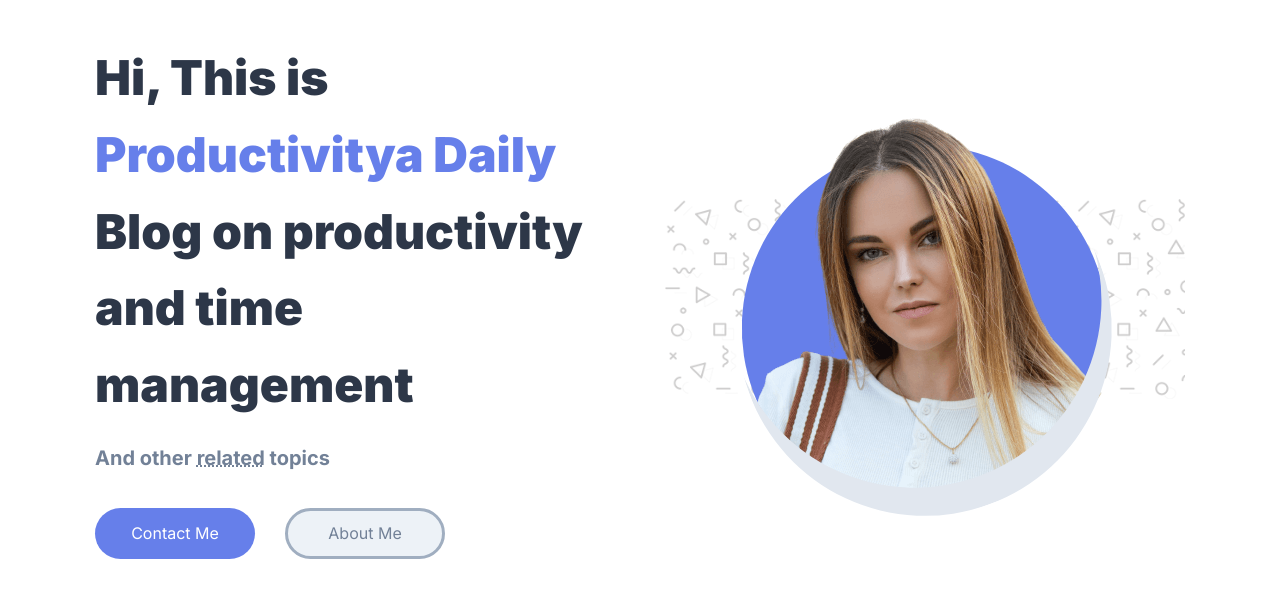
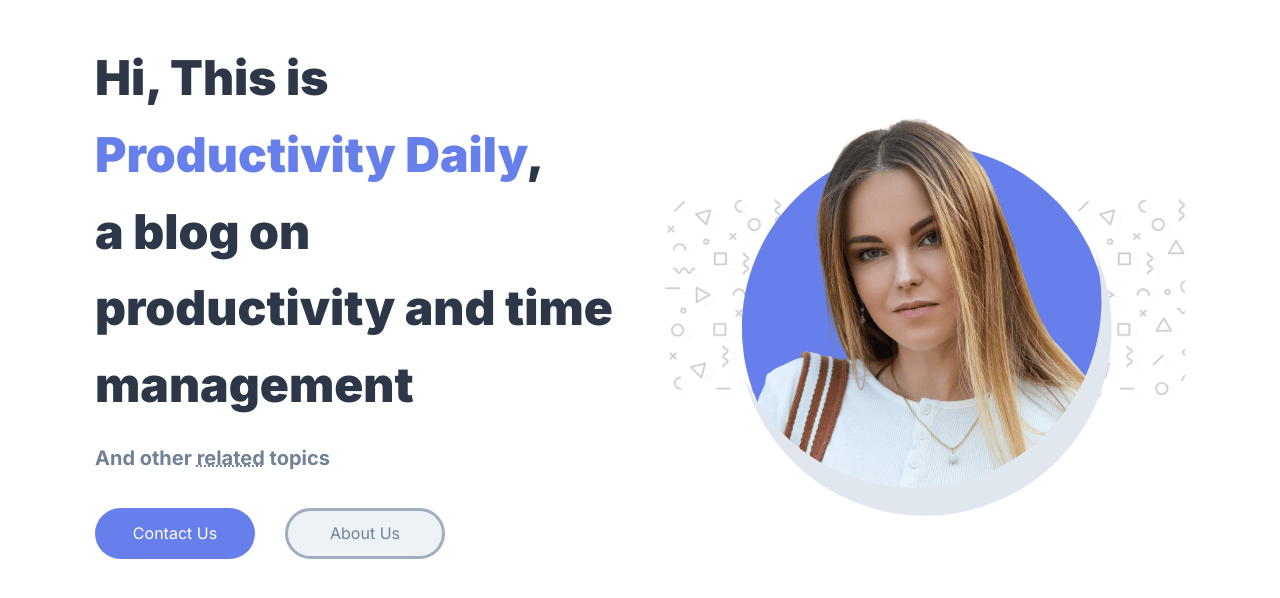
Before and after one commit to dashco89/thefirstblog, a plain HTML site: page index.html in a window 1280 px wide. Shown: the part 202-800 px from the top of the page. Drawn offline with nearby package versions, Linux system fonts and the light colour scheme.

Commit message:
index.html

```diff
--- a/index.html
+++ b/index.html
@@ -152,8 +152,8 @@
         <div class="left">
 
           <h1 class="h1">
-            Hi, This is <b>Productivitya&nbsp;Daily</b>
-            <br>Blog on productivity and time management
+            Hi, This is <b>Productivity&nbsp;Daily</b>,
+            <br>a blog on productivity and time management
           </h1>
 
           <p class="h3">
@@ -162,8 +162,8 @@
           </p>
 
           <div class="btn-group">
-            <a href="#" class="btn btn-primary">Contact Me</a>
-            <a href="#" class="btn btn-secondary">About Me</a>
+            <a href="#" class="btn btn-primary">Contact Us</a>
+            <a href="#" class="btn btn-secondary">About Us</a>
           </div>
 
         </div>
@@ -172,7 +172,7 @@
 
           <div class="pattern-bg"></div>
           <div class="img-box">
-            <img src="./assets/images/hero.png" alt="Julia Walker" class="hero-img">
+            <img src="./assets/images/hero.png" alt="Productivity Daily" class="hero-img">
             <div class="shape shape-1"></div>
             <div class="shape shape-2"></div>
           </div>
```
